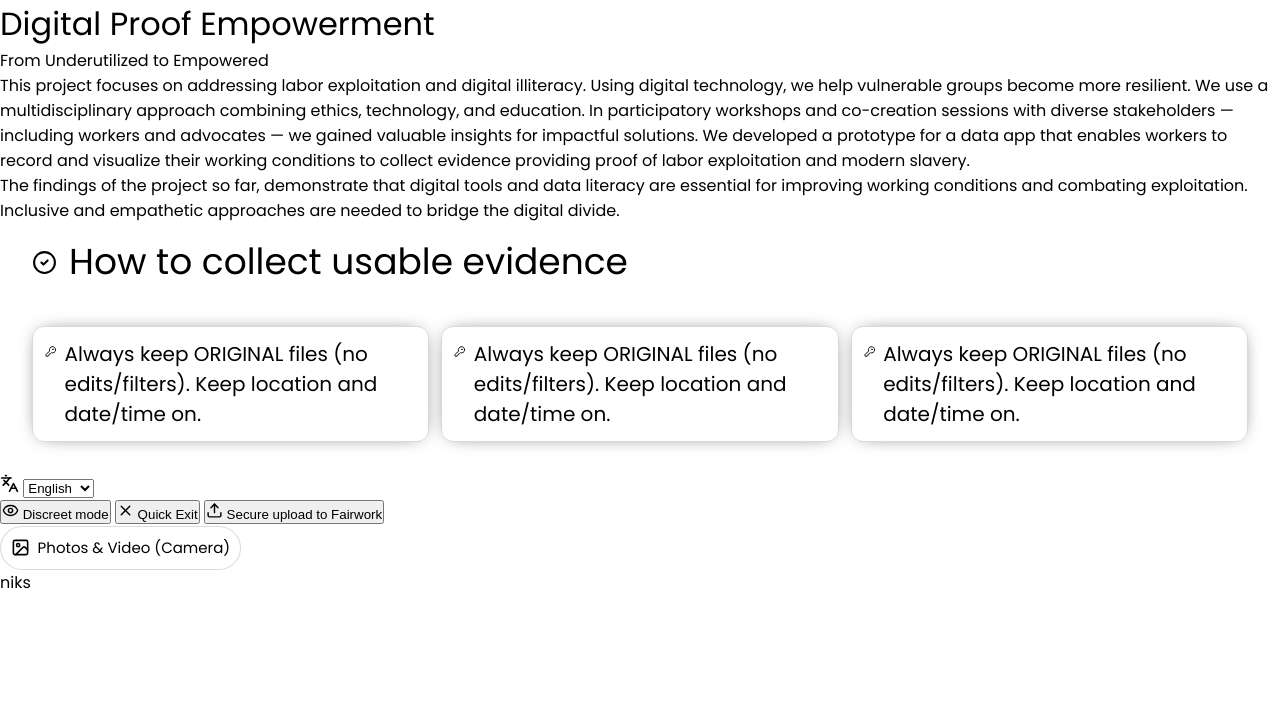
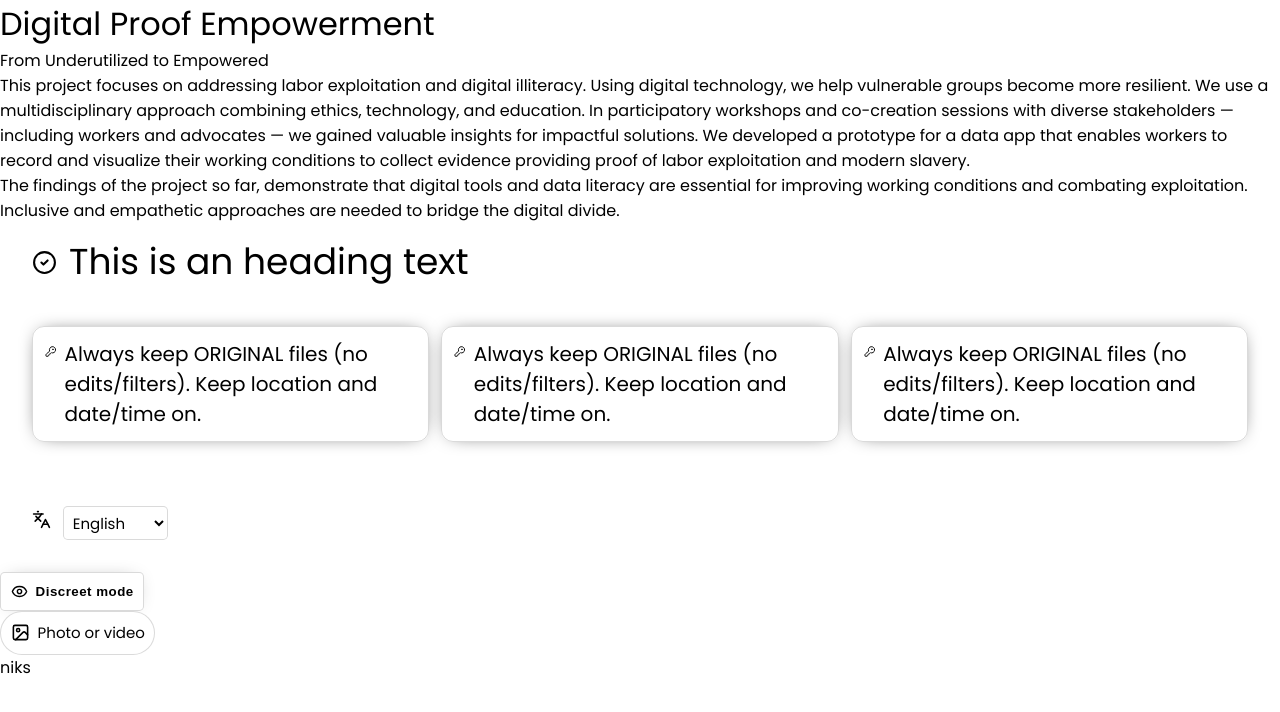
Before and after one commit to fdnd-agency/digitalproofempowerment, a SvelteKit app: page / in a window 1280 px wide. Shown: the top 712 px of the page. Built offline with nearby package versions, Linux system fonts and the light colour scheme.

Commit message:
feat: added compontens in right folder #5

```diff
--- /dev/null
+++ b/src/lib/components/atoms/FileInput.svelte
@@ -0,0 +1,61 @@
+<script>
+    import { PhotoUpload } from "$lib";
+
+    let { inputField, files = null } = $props();
+</script>
+
+
+<div class="upload-field">
+    <label for="file">
+        <PhotoUpload/>
+        <span>{inputField}</span>
+    </label>
+    <input id="file" bind:files type="file" class="share-button visually-hidden" accept="image/*,video/*" multiple capture/>
+</div>
+
+
+{#if files?.length}
+    <p>{files.length} chosen</p>
+{:else}
+    <p>niks</p>
+{/if}
+
+<style>
+    .upload-field {
+        display: flex;
+        align-items: center;
+        border-radius: var(--radius-xl);
+        border: 1px solid rgba(0, 0, 0, 0.146);
+        font-weight: 400;
+        padding: 0.6rem;
+        background-color: #ffffffff;
+        width: fit-content;
+        font-size: clamp(5px, 3vw, 15px);
+        cursor: pointer;
+
+        label {
+            display: flex;
+            align-items: center;
+            gap: var(--spacing-xs);
+            cursor: pointer;
+        }
+    }
+
+    .share-button {
+        all: unset;
+    }
+
+    .share-button::-webkit-file-upload-button {
+        visibility: hidden;
+    }
+
+    .visually-hidden {
+        clip: rect(0 0 0 0);
+        clip-path: inset(50%);
+        height: 1px;
+        overflow: hidden;
+        position: absolute;
+        white-space: nowrap;
+        width: 1px;
+    }
+</style>
--- a/src/lib/components/atoms/SelectButton.svelte
+++ b/src/lib/components/atoms/SelectButton.svelte
@@ -1,5 +1,5 @@
 <script>
-    import { EyeIcon } from "$lib";
+    import { LanguageIcon } from "$lib";
 
     let { buttonText } = $props();
 </script>
--- a/src/lib/components/atoms/Title.svelte
+++ b/src/lib/components/atoms/Title.svelte
@@ -0,0 +1,22 @@
+<script>
+    import { CheckedIcon } from "$lib";
+
+    let { headingText } = $props();
+</script>
+
+
+<div class="heading">
+    <CheckedIcon/>
+    <h2 class="h2">{headingText}</h2>
+</div>
+
+<style>
+    .heading {
+        display: flex;
+        flex-direction: row;
+        gap: var(--spacing-sm);
+        align-items: center;
+        padding-left: var(--spacing-xl);
+        padding: var(--spacing-md) var(--spacing-xl) var(--spacing-xs);
+    }
+</style>
--- a/src/routes/+page.svelte
+++ b/src/routes/+page.svelte
@@ -1,7 +1,12 @@
 <script>
+    // Components
     import InformationCard from "$lib/components/molecules/InformationCard.svelte";
-	import { onMount } from 'svelte';
+    import FileInput from "$lib/components/atoms/FileInput.svelte";
+    import Button from "$lib/components/atoms/Button.svelte";
+    import SelectButton from "$lib/components/atoms/SelectButton.svelte";
+    import Title from "$lib/components/atoms/Title.svelte";
 
+    // Icons
     import {
         CheckedIcon,
         LanguageIcon,
@@ -11,39 +16,8 @@
         PhotoUpload
     } from "$lib";
 
-    // onMount(() =>  {
-    //     let test = document.getElementById('file');
-    //     let down = document.getElementById('down');
-
-
-    //     files() {
-    //         if (test.files.length === 0) {
-    //         down.innerHTML = "No files selected";
-    //         } else {
-    //         down.innerHTML = "file selected";
-
-    //         }
-	// });
-
-    let files = null;
-
-
-    // function empty() {
-    //     if (message === 0) {
-    //     return value = "no value"
-    //     } else {
-    //     return value = "value fkjsf"
-
-    // }
-
-    // }
-
-
-
-
 </script>
 
-<p id="down"></p>
 
 
 <h1>Digital Proof Empowerment</h1>
@@ -67,10 +41,8 @@
     digital divide.
 </p>
 
-<div class="heading">
-    <CheckedIcon />
-    <h2 class="h2">How to collect usable evidence</h2>
-</div>
+
+<Title headingText="This is an heading text"/>
 
 <section class="card-container">
     <InformationCard
@@ -84,47 +56,12 @@
     />
 </section>
 
-<div class="select-button-container">
-    <label for="language"><LanguageIcon /></label>
-
-    <select id="language" name="" class="language-select">
-        <option value="english">English</option>
-        <option value="dutch">Dutch</option>
-        <option value="german">German</option>
-        <option value="italian">Italian</option>
-    </select>
-</div>
-
-<button class="basic-button btn-white">
-    <EyeIcon/>
-    Discreet mode
-</button>
-
-<button class="basic-button btn-red">
-    <CloseIcon/>
-    Quick Exit
-</button>
-
-<button class="basic-button btn-black">
-    <UploadIcon/>
-    Secure upload to Fairwork
-</button>
+<SelectButton/>
 
 
-<div class="upload-field">
-    <label for="file">
-        <PhotoUpload/>
-        <span>Photos & Video (Camera)</span>
-    </label>
-    <input id="file" bind:files type="file" class="share-button visually-hidden"/>
-</div>
+<Button buttonText="Discreet mode"/>
 
-
-{#if files?.length}
-    <p>{files.length} chosen</p>
-{:else}
-    <p>niks</p>
-{/if}
+<FileInput inputField="Photo or video"/>
 
 
 
@@ -132,81 +69,6 @@
 
 
 <style>
-
-
-.upload-field {
-    display: flex;
-    align-items: center;
-    border-radius: var(--radius-xl);
-    border: 1px solid rgba(0, 0, 0, 0.146);
-    font-weight: 400;
-    padding: 0.6rem;
-    background-color: #ffffffff;
-    width: fit-content;
-    font-size: clamp(5px, 3vw, 15px);
-    cursor: pointer;
-
-
-    label {
-        display: flex;
-        align-items: center;
-        gap: var(--spacing-xs);
-        cursor: pointer;
-
-    }
-
-}
-
-.share-button {
-    all: unset;
-}
-
-
-
-
-    .share-button::-webkit-file-upload-button {
-        visibility: hidden;
-    }
-
-    .visually-hidden {
-  clip: rect(0 0 0 0);
-  clip-path: inset(50%);
-  height: 1px;
-  overflow: hidden;
-  position: absolute;
-  white-space: nowrap;
-  width: 1px;
-}
-
-    /* .share-button::before {
-        content:  url(../lib/assets/svg/UploadIcon.svelte);
-
-        content: "Photos & video (camera)";
-        display: inline-block;
-        background-color: #ffffffff;
-        padding: 0.6rem;
-        border-radius: var(--radius-xl);
-        border: 1px solid rgba(0, 0, 0, 0.146);
-        font-weight: 400;
-        outline: none;
-        white-space: nowrap;
-        -webkit-user-select: none;
-        cursor: pointer;
-    } */
-
-
-
-
-
-    .heading {
-        display: flex;
-        flex-direction: row;
-        gap: var(--spacing-sm);
-        align-items: center;
-        padding-left: var(--spacing-xl);
-        padding: var(--spacing-md) var(--spacing-xl) var(--spacing-xs);
-    }
-
     .card-container {
         padding: var(--spacing-xl);
 
```
